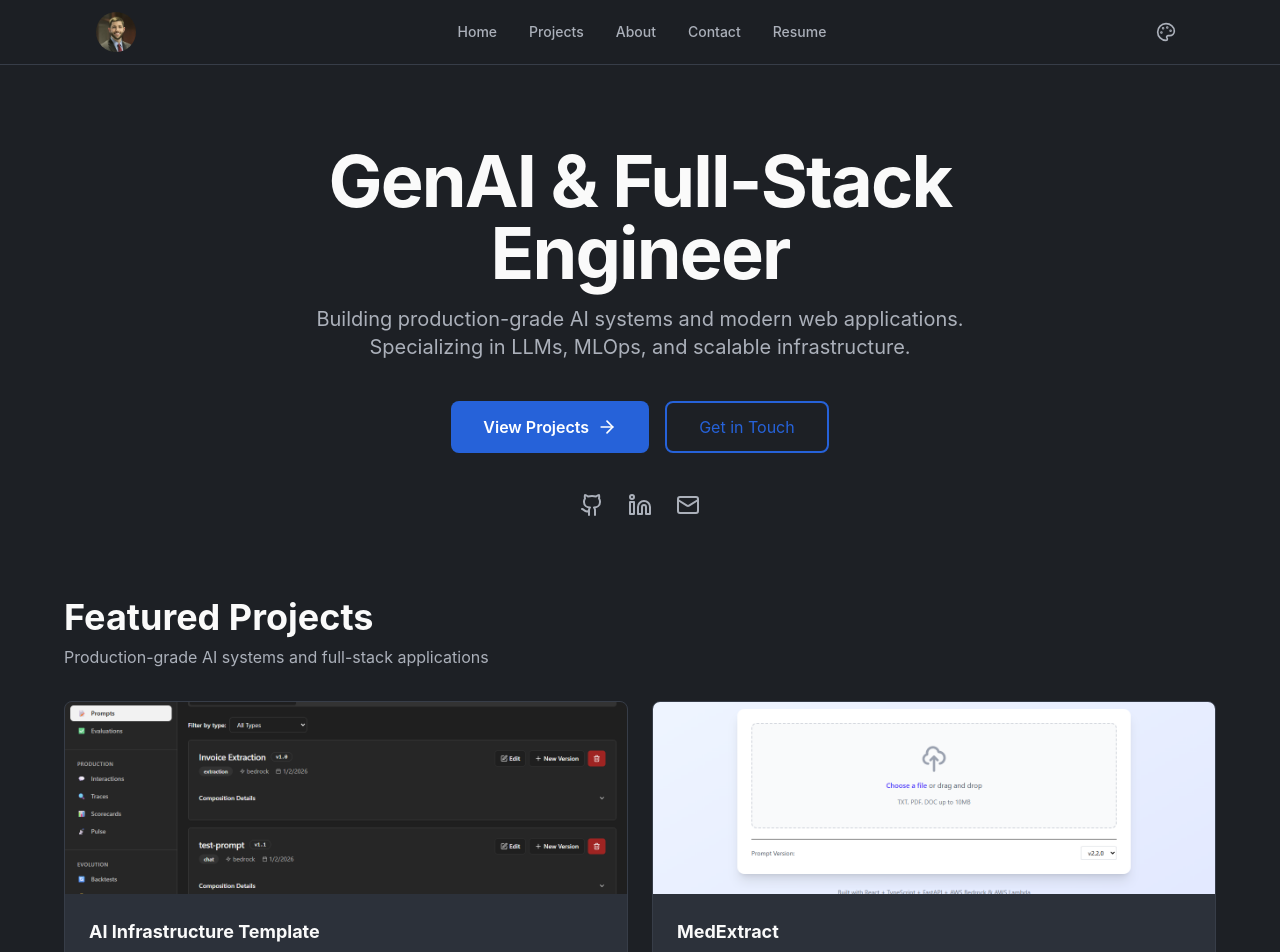
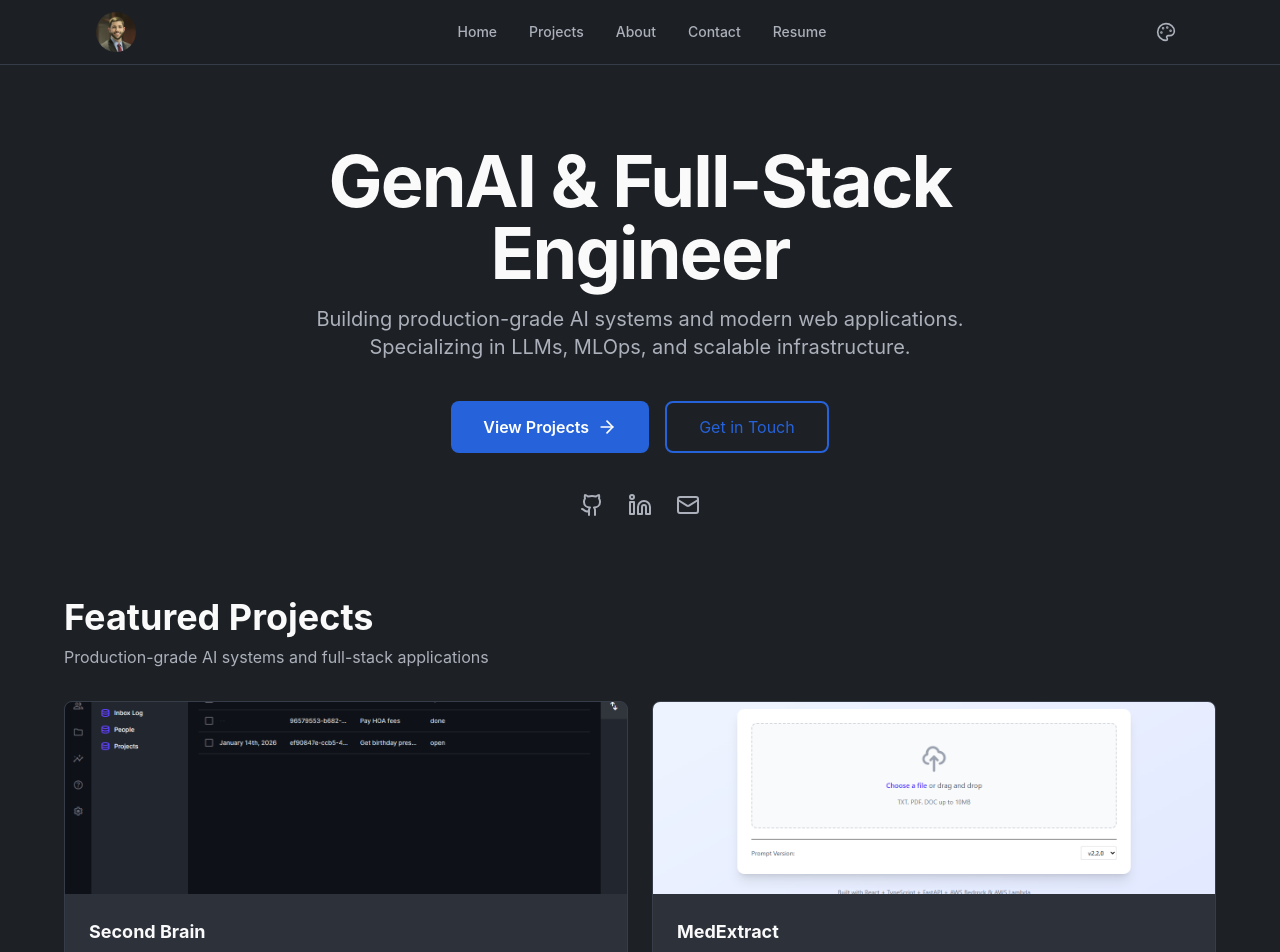
Before and after one commit to ryan-stephens/portfolio-2026, a Next.js app: page / in a window 1280 px wide. Shown: the top 952 px of the page. Built offline with nearby package versions, Linux system fonts and the light colour scheme.

Commit message:
feat: add project ordering - Second Brain 1st, MedExtract 2nd, AI Infra Template 3rd, SpeakEasy 4th

```diff
--- a/content/projects.ts
+++ b/content/projects.ts
@@ -13,6 +13,7 @@ export interface Project {
   highlights: string[];
   metrics?: Array<{ label: string; value: string }>;
   year: number;
+  order: number;
 }
 
 export const projects: Project[] = [
@@ -70,6 +71,7 @@ Features a compositional prompt architecture with auto-versioning, systematic ev
       '/assets/ai-engineer-template/ai-engineer-template-pulse.webp',
     ],
     year: 2024,
+    order: 3,
   },
   {
     id: 'medextract',
@@ -123,6 +125,7 @@ Implements enterprise-level MLOps practices: systematic evaluation framework, co
       '/assets/med-extract/med-extract-evolution.webp',
     ],
     year: 2024,
+    order: 2,
   },
   {
     id: 'speakeasy',
@@ -175,6 +178,7 @@ Features push-to-talk voice recording with hotkey activation, OpenAI Whisper API
       '/assets/speak-easy/speak-easy-settings-about.webp',
     ],
     year: 2025,
+    order: 4,
   },
   {
     id: 'second-brain',
@@ -219,6 +223,7 @@ Built with TypeScript, Node.js, and Directus headless CMS. Features intelligent
       '/assets/second-brain/second-brain-directus.webp',
     ],
     year: 2025,
+    order: 1,
   },
   {
     id: 'portfolio-site',
@@ -264,6 +269,7 @@ Demonstrates production-grade web development practices: WCAG 2.1 AA accessibili
       '/assets/portfolio-site/portfolio-site-contact.webp',
     ],
     year: 2026,
+    order: 5,
   },
 ];
 
@@ -272,10 +278,10 @@ export function getProjectById(id: string): Project | undefined {
 }
 
 export function getFeaturedProjects(): Project[] {
-  return projects.filter((p) => p.featured);
+  return projects.filter((p) => p.featured).sort((a, b) => a.order - b.order);
 }
 
 export function getProjectsByCategory(category: string): Project[] {
-  if (category === 'all') return projects;
-  return projects.filter((p) => p.category === category);
+  const filtered = category === 'all' ? projects : projects.filter((p) => p.category === category);
+  return filtered.sort((a, b) => a.order - b.order);
 }
```
